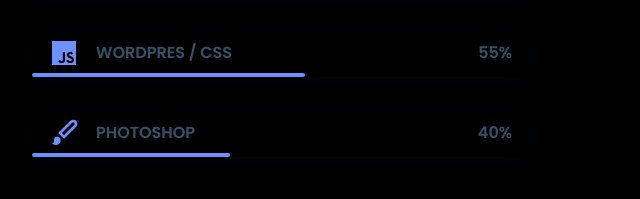
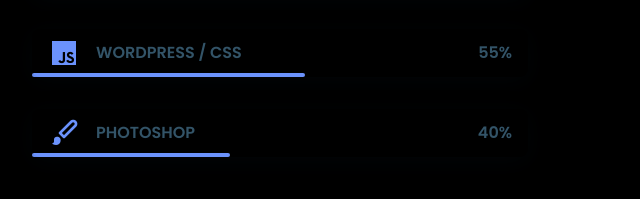
Before and after one commit to PierreCorrias/pierrecorrias.github.io, a plain HTML site: page index.html in a window 1280 px wide. Shown: the part 973-1172 px from the top of the page, 96-736 px from the left. Drawn offline with nearby package versions, Linux system fonts and the light colour scheme.

Commit message:
Commit 3

```diff
--- a/index.html
+++ b/index.html
@@ -87,7 +87,7 @@
                         <div class="skills__data">
                             <div class="skills__names">
                                 <i class='bx bxl-javascript skills__icon' ></i>
-                                <span class="skills__name">WORDPRES / CSS</span>
+                                <span class="skills__name">WORDPRESS / CSS</span>
                             </div>
                             <div class="skills__bar skills__js">
 
```
